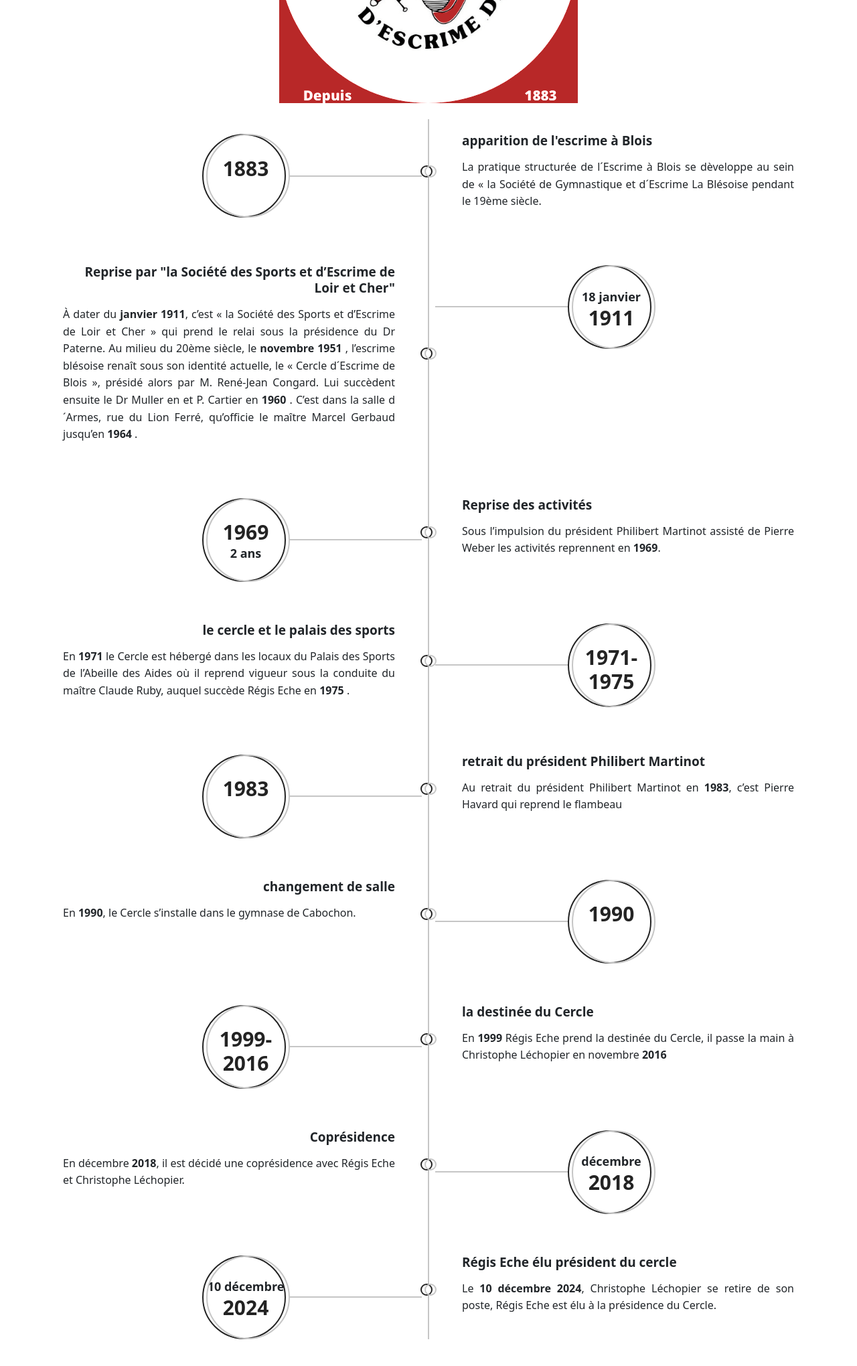
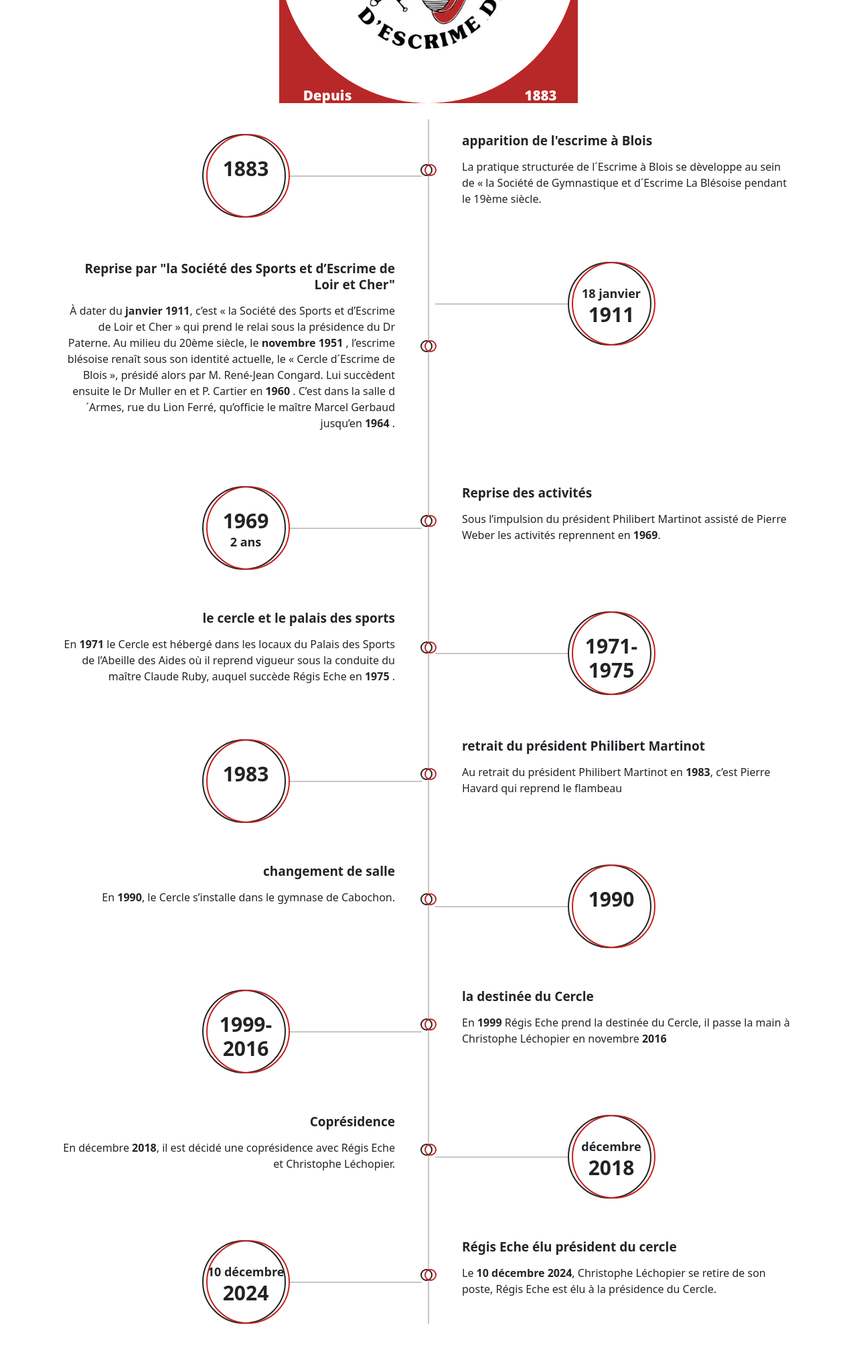
Before and after one commit to alexandre1dias/SAE-Projet-FI, a Flask app: page /historique/ in a window 1280 px wide. Shown: the part 479-2519 px from the top of the page at 67% size. After the commit the page ends 2456 px from the top, so only its background shows below. Run offline with Flask 3, Linux system fonts and the light colour scheme.

Commit message:
changement couleur et maj style.css

```diff
--- a/monApp/static/css/style.css
+++ b/monApp/static/css/style.css
@@ -19,9 +19,3 @@ nav .nav-link {
     height: 80px;
     width: auto;
 }
-
-/* Amélioration de la lisibilité des paragraphes */
-#main p {
-    text-align: justify; /* Aligne le texte à gauche et à droite */
-    line-height: 1.6;   /* Augmente l'espace entre les lignes */
-}
--- a/monApp/static/css/timeline.css
+++ b/monApp/static/css/timeline.css
@@ -62,7 +62,7 @@ body{
 }
 
 .main-timeline .icon:after {
-    border: 2px solid #c6c6c6;
+    border: 2px solid #c72121;
     left: 3px
 }
 
@@ -123,7 +123,7 @@ body{
 }
 
 .main-timeline .date-outer:after {
-    border: 2px solid #c6c6c6;
+    border: 2px solid #c72121;
     left: 6px
 }
 
```
